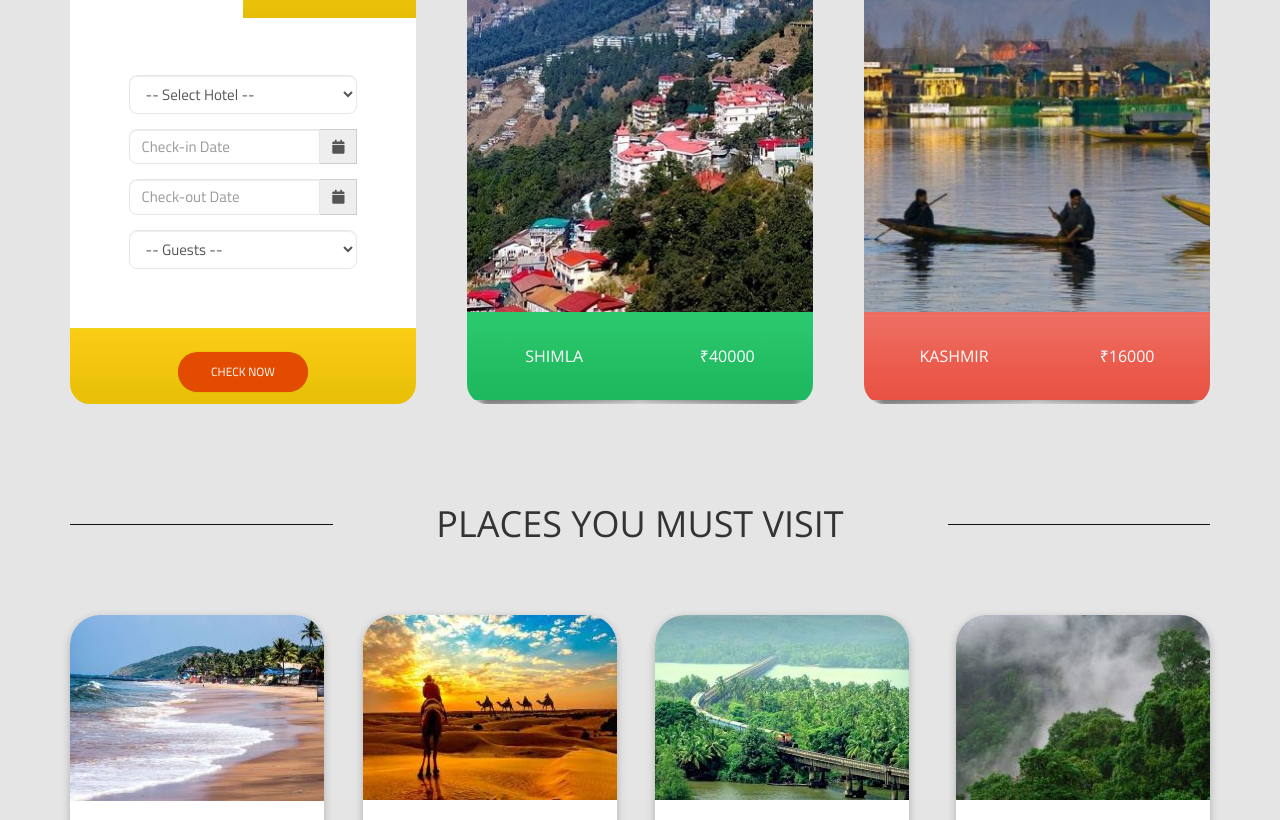
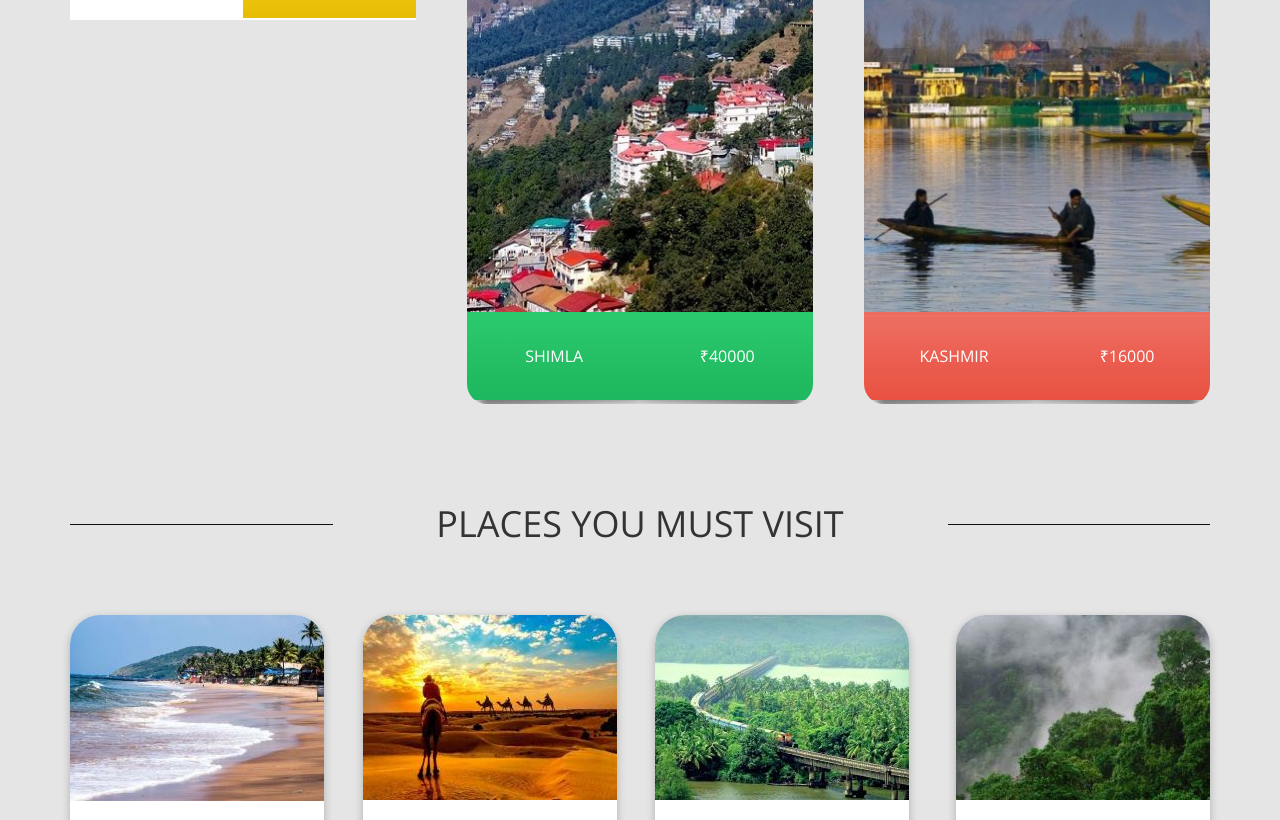
Before and after one commit to b00m3r4ng/travel-agency, a plain HTML site: page index.html in a window 1280 px wide. Shown: the part 962-1782 px from the top of the page. Drawn offline with nearby package versions, Linux system fonts and the light colour scheme.

Commit message:
Update index.html

```diff
--- a/index.html
+++ b/index.html
@@ -161,7 +161,7 @@
 						<div role="tabpanel" class="tab-pane fade in active tm-white-bg" id="hotel">
 							<div class="tm-search-box effect2">
 
-								<form action="#" method="post" class="hotel-search-form">
+								<!-- <form action="#" method="post" class="hotel-search-form">
 									<div class="tm-form-inner">
 										<div class="form-group">
 											<select class="form-control">
@@ -255,7 +255,7 @@
 									<div class=" tm-yellow-gradient-bg text-center">
 										<button type="submit" name="submit" class="tm-yellow-btn">Check Now</button>
 									</div>
-								</form>
+								</form> -->
 							</div>
 						</div>
 					</div>
```
